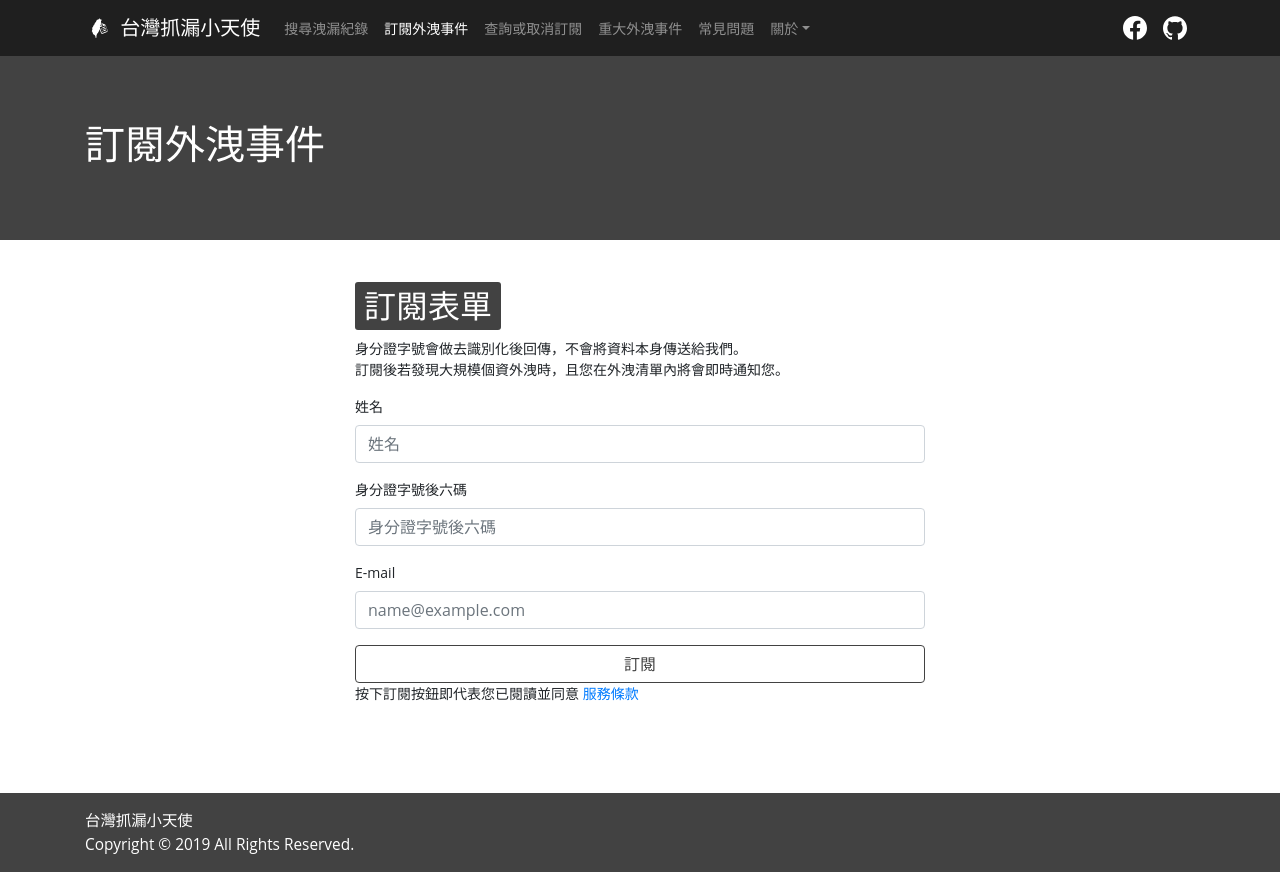
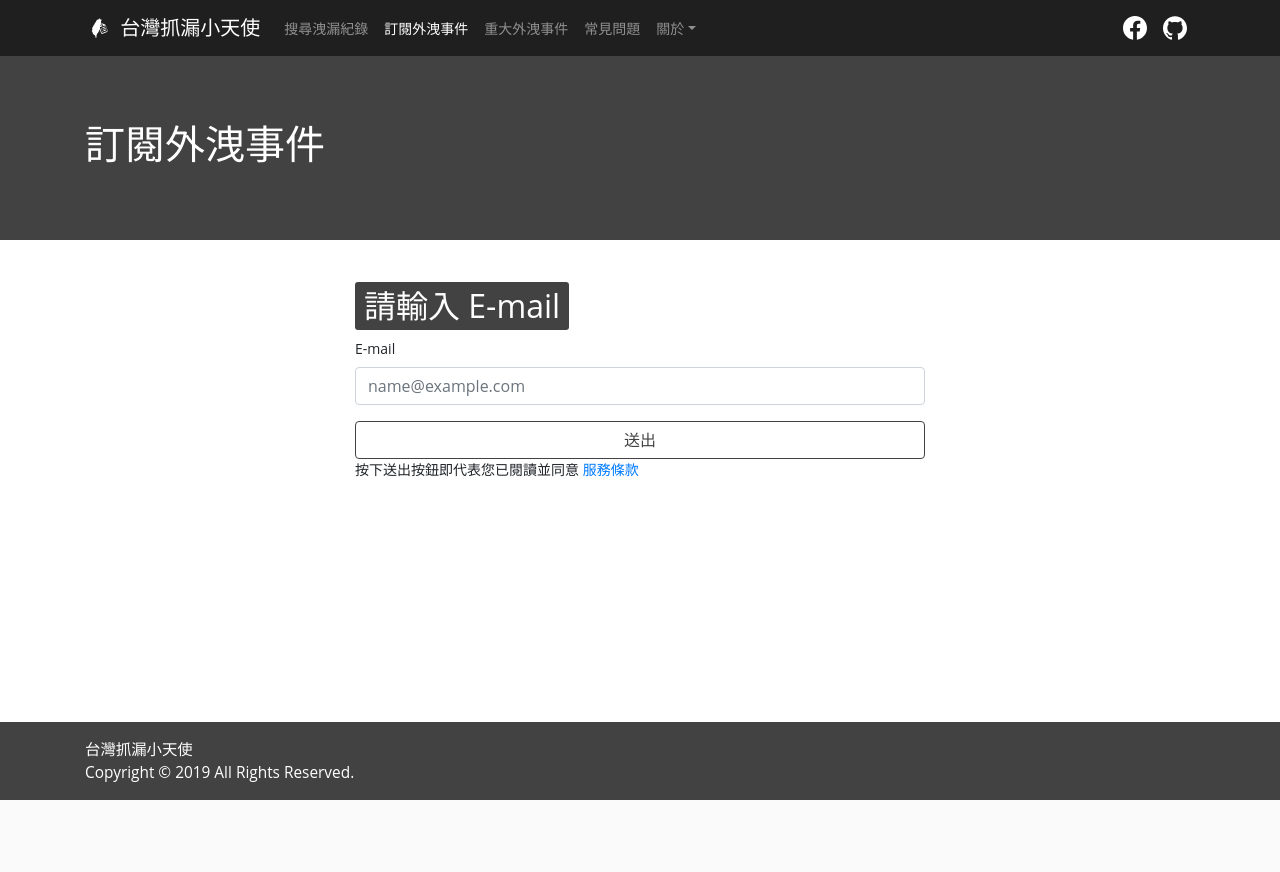
Before and after one commit to breach-tw/breach.tw, a PHP site: page /subscribe.php in a window 1280 px wide. After the commit the page ends 800 px from the top, so only its background shows below. Run offline with PHP 8.4, Linux system fonts and the light colour scheme; some libraries are stand-ins or nearby versions.

Commit message:
整合訂閱頁面

```diff
--- a/js/main.js
+++ b/js/main.js
@@ -99,14 +99,14 @@ async function search_by_hash(hash, hashed = false) {
 
 function subscribe_func(form) {
     dqs('#subscribe').setAttribute('disabled', true);
-    let hash = sha1(form.fullname.value + form.nid.value);
+    let hash = sha1(form.subscribe_form_fullname.value + form.subscribe_form_nid.value);
     grecaptcha.execute(RECAPTCHA_SITE_KEY, {
         action: 'subscribe'
     }).then(function (token) {
         let param = new URLSearchParams({
             "hash": hash,
-            "email": form.email.value,
-            "name": form.fullname.value,
+            "email": form.subscribe_form_email.value,
+            "name": form.subscribe_form_fullname.value,
             "token": token
         });
         fetch('/api/subscribe.php?' + param.toString())
@@ -156,11 +156,9 @@ function subscription_status_func(form) {
                 dqs('#query').removeAttribute('disabled');
                 if (res.status == 0) {
                     if (res.result == 'not_subscribed') {
-                        Swal.fire({
-                            type: 'info',
-                            title: '查詢結果',
-                            html: '此 E-mail 尚未訂閱洩漏訊息。'
-                        });
+                        $('.searchForm').hide()
+                        dqs('.subForm').removeAttribute("style")
+                        dqs('#subscribe_form_email').value = form.email.value;
                     } else if (res.result == 'verification_pending') {
                         Swal.fire({
                             type: 'info',
@@ -168,11 +166,9 @@ function subscription_status_func(form) {
                             html: '此 E-mail 已訂閱洩漏訊息，但尚未驗證 E-mail，請前往您的電子郵箱確認。'
                         });
                     } else if (res.result == 'subscribed') {
-                        Swal.fire({
-                            type: 'success',
-                            title: '查詢結果',
-                            html: '此 E-mail 已訂閱洩漏訊息。'
-                        });
+                        $('.searchForm').hide()
+                        dqs('.unSubForm').removeAttribute("style")
+                        dqs('#unsubscribe_form_email').value = form.email.value;
                     }
                 } else {
                     Swal.fire({
@@ -187,13 +183,13 @@ function subscription_status_func(form) {
 
 function unsubscribe_func(form) {
     dqs('#unsubscribe').setAttribute('disabled', true);
-    let hash = sha1(form.fullname.value + form.nid.value);
+    let hash = sha1(form.unsubscribe_form_fullname.value + form.unsubscribe_form_nid.value);
     grecaptcha.execute(RECAPTCHA_SITE_KEY, {
         action: 'unsubscribe'
     }).then(function (token) {
         let param = new URLSearchParams({
             "hash": hash,
-            "email": form.email.value,
+            "email": form.unsubscribe_form_email.value,
             "token": token
         });
         fetch('/api/unsubscribe.php?' + param.toString())
@@ -218,7 +214,7 @@ function unsubscribe_func(form) {
     });
 }
 
-function showToast(title, type="info") {
+function showToast(title, type = "info") {
     Swal.fire({
         type: type,
         title: title,
--- a/src/header.php
+++ b/src/header.php
@@ -41,9 +41,6 @@ require 'config.php';
 					<li class="nav-item <?= $uri == '/subscribe.php' ? 'active' : '' ?>">
 						<a class="nav-link" href="subscribe.php">訂閱外洩事件</a>
 					</li>
-					<li class="nav-item <?= $uri == '/manage_subscription.php' ? 'active' : '' ?>">
-						<a class="nav-link" href="manage_subscription.php">查詢或取消訂閱</a>
-					</li>
 					<li class="nav-item <?= $uri == '/breaches.php' ? 'active' : '' ?>">
 						<a class="nav-link" href="breaches.php">重大外洩事件</a>
 					</li>
--- a/subscribe.php
+++ b/subscribe.php
@@ -8,24 +8,62 @@
         </div>
     </header>
 
-    <div class="padded container">
-        <h1 class="breach-title">訂閱表單</h1>
-        <p>身分證字號會做去識別化後回傳，不會將資料本身傳送給我們。<br>訂閱後若發現大規模個資外洩時，且您在外洩清單內將會即時通知您。</p>
-        <form id="subscribe_form">
-            <div class="form-group">
-                <label for="fullname">姓名</label>
-                <input type="text" class="form-control" id="fullname" placeholder="姓名" required />
-            </div>
-            <div class="form-group">
-                <label for="nid">身分證字號後六碼</label>
-                <input type="password" class="form-control" id="nid" maxlength="6" placeholder="身分證字號後六碼" required />
-            </div>
+    <div class="padded container searchForm">
+        <h1 class="breach-title">請輸入 E-mail</h1>
+        <form id="subscription_status_form">
             <div class="form-group">
                 <label for="email">E-mail</label>
                 <input type="email" class="form-control" id="email" placeholder="name@example.com" required />
             </div>
+            <button class="btn btn-outline-dark btn-block" type="submit" id="query">送出</button>
+            <p>按下送出按鈕即代表您已閱讀並同意 <a href="/policy.php#tos">服務條款</a></p>
+        </form>
+    </div>
+
+    <div class="padded container unSubForm" style="display:none">
+        <h1 class="breach-title">取消訂閱表單</h1>
+        <div class="alert alert-light text-center" role="alert">
+            此 E-mail 已訂閱洩漏訊息，請輸入相關資訊來取消訂閱。
+        </div>
+        <p>身分證字號會做去識別化後回傳，不會將資料本身傳送給我們。</p>
+        <form id="unsubscribe_form">
+            <div class="form-group">
+                <label for="unsubscribe_form_fullname">姓名</label>
+                <input type="text" class="form-control" id="unsubscribe_form_fullname" placeholder="姓名" required />
+            </div>
+            <div class="form-group">
+                <label for="nid">身分證字號後六碼</label>
+                <input type="password" class="form-control" id="unsubscribe_form_nid" maxlength="6" placeholder="身分證字號後六碼" required />
+            </div>
+            <div class="form-group">
+                <label for="unsubscribe_form_email">E-mail</label>
+                <input type="email" class="form-control" id="unsubscribe_form_email" placeholder="name@example.com" required disabled />
+                <button type="button" class="btn btn-link" onclick="location.reload()">重新輸入 E-mail</button>
+            </div>
+            <button class="btn btn-outline-dark btn-block" type="submit" id="unsubscribe">取消訂閱</button>
+        </form>
+    </div>
+    <div class="padded container subForm" style="display:none">
+        <h1 class="breach-title">訂閱表單</h1>
+        <div class="alert alert-light text-center" role="alert">
+            此 E-mail 尚未訂閱洩漏訊息，請輸入相關資訊來訂閱。
+        </div>
+        <p>身分證字號會做去識別化後回傳，不會將資料本身傳送給我們。<br>訂閱後若發現大規模個資外洩時，且您在外洩清單內將會即時通知您。</p>
+        <form id="subscribe_form">
+            <div class="form-group">
+                <label for="subscribe_form_fullname">姓名</label>
+                <input type="text" class="form-control" id="subscribe_form_fullname" placeholder="姓名" required />
+            </div>
+            <div class="form-group">
+                <label for="subscribe_form_nid">身分證字號後六碼</label>
+                <input type="password" class="form-control" id="subscribe_form_nid" maxlength="6" placeholder="身分證字號後六碼" required />
+            </div>
+            <div class="form-group">
+                <label for="subscribe_form_email">E-mail</label>
+                <input type="email" class="form-control" id="subscribe_form_email" placeholder="name@example.com" required disabled />
+                <button type="button" class="btn btn-link" onclick="location.reload()">重新輸入 E-mail</button>
+            </div>
             <button class="btn btn-outline-dark btn-block" type="submit" id="subscribe">訂閱</button>
-            <p>按下訂閱按鈕即代表您已閱讀並同意 <a href="/policy.php#tos">服務條款</a></p>
         </form>
     </div>
     <script src="https://www.google.com/recaptcha/api.js?render=<?= RECAPTCHA_SITE_KEY ?>"></script>
@@ -40,6 +78,17 @@
             let el = e.target;
             subscribe_func(el);
         });
+        dqs('#subscription_status_form').addEventListener("submit", (e) => {
+            e.preventDefault();
+            let el = e.target;
+            subscription_status_func(el);
+        });
+
+        dqs('#unsubscribe_form').addEventListener("submit", (e) => {
+            e.preventDefault();
+            let el = e.target;
+            unsubscribe_func(el);
+        });
     </script>
 
     <?php require 'src/footer.php'; ?>
```
Also changed, not shown: manage_subscription.php (deleted, +0 -80 lines).
